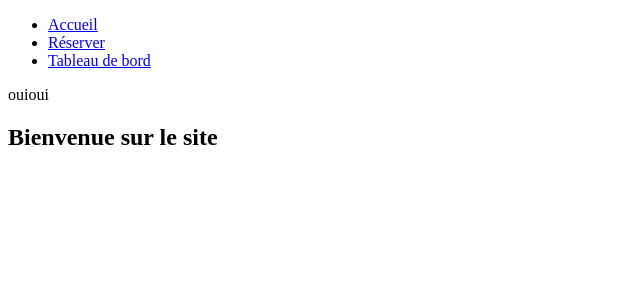
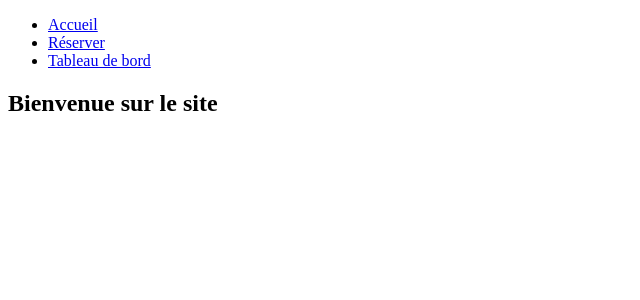
Before and after one commit to dadafax/HSV, a React app: page /dashboard in a window 1280 px wide. Shown: the top 300 px of the page, without its empty margins (0-640 px from the left). Built offline with nearby package versions, Linux system fonts and the light colour scheme.

Commit message:
Update DashboardPage.js
test

```diff
--- a/src/pages/DashboardPage.js
+++ b/src/pages/DashboardPage.js
@@ -6,7 +6,6 @@ const DashboardPage = () => {
     return (
         <div>
             <NavBar/>
-            <p>ouioui</p>
             <h2>Bienvenue sur le site</h2>
         </div>
     );
```
